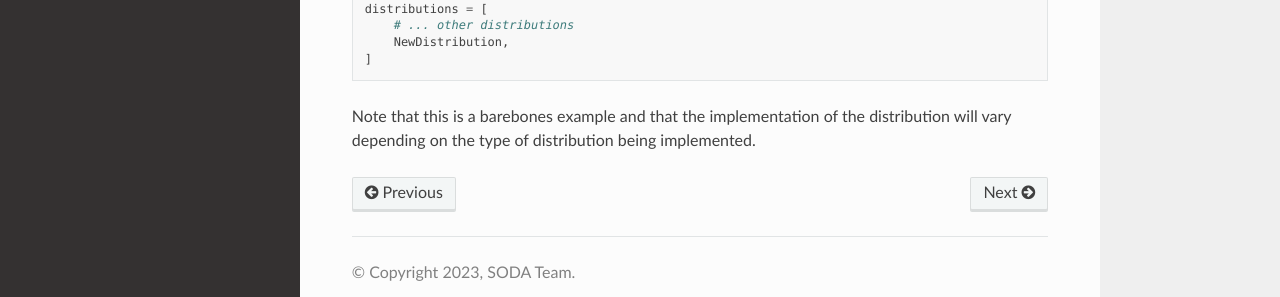
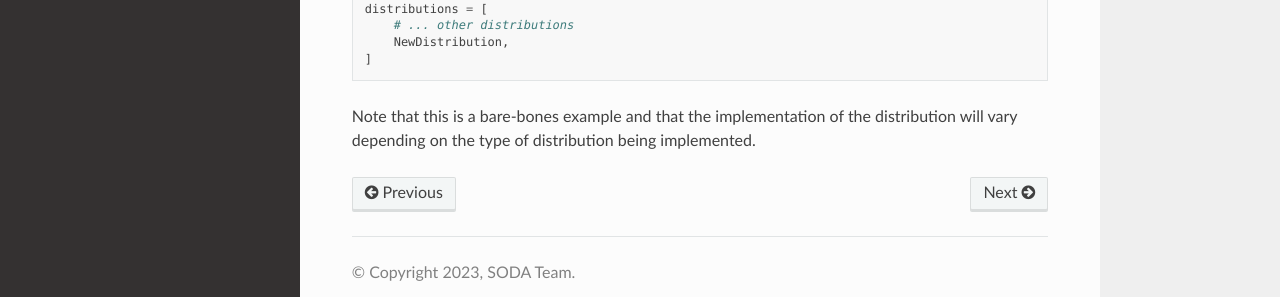
Before and after one commit to sodascience/metasyn, a Sphinx documentation site: the page built from docs/source/developer/distributions.rst, in a window 1280 px wide and 900 px high, scrolled down 4584 px. Shown: the part 558-855 px from the top of the window. Built offline with Sphinx 7.4.7 and the Read the Docs theme 2.0.0, drawn with Linux system fonts in a browser that asks for light colours.

Commit message:
Update docs/source/developer/distributions.rst
Co-authored-by: qubixes <44498096+qubixes@users.noreply.github.com>

```diff
--- a/docs/source/developer/distributions.rst
+++ b/docs/source/developer/distributions.rst
@@ -219,4 +219,4 @@ And then add it to the BuiltinDistributionProvider list in the :mod:`~metasyn.di
     ]
 
 
-Note that this is a barebones example and that the implementation of the distribution will vary depending on the type of distribution being implemented.
+Note that this is a bare-bones example and that the implementation of the distribution will vary depending on the type of distribution being implemented.
```
